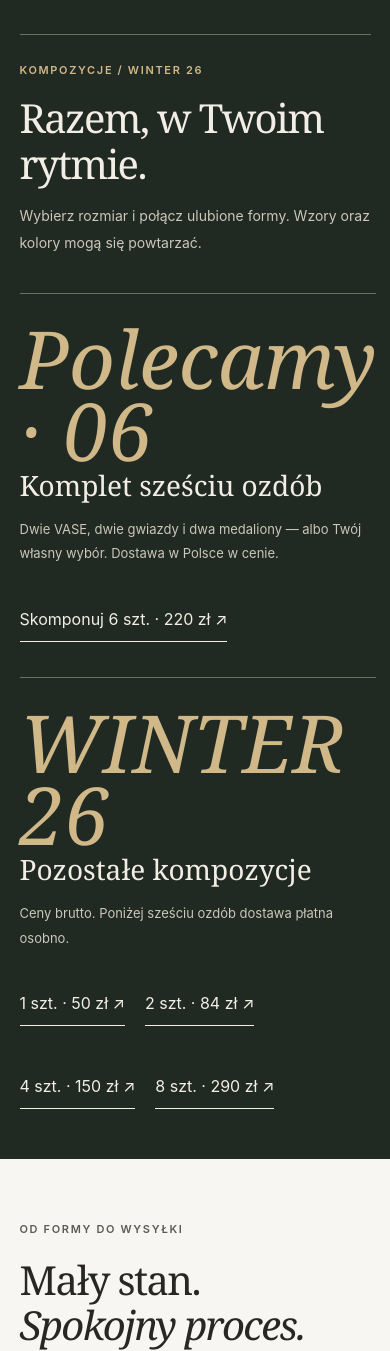
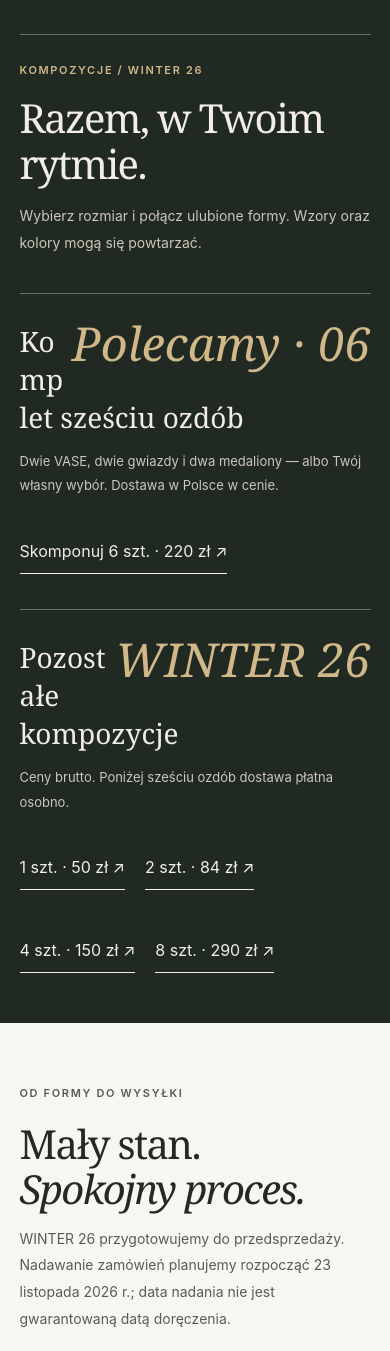
Before and after one commit to pracowniarachunkowosci-debug/form, a PHP site: page /winter-26.html in a window 390 px wide. Shown: the part 5045-6396 px from the top of the page. Run offline with PHP 8.4, Linux system fonts and the light colour scheme.

Commit message:
Fix narrow mobile set cards and Windows checkout path checks

```diff
--- a/winter-26.css
+++ b/winter-26.css
@@ -156,7 +156,9 @@ body { overflow-wrap: break-word; }
  .product-heading { flex-direction: row; flex-wrap: wrap; }
  .product-heading h3 { font-size: 16px; }
  .sets-section { padding-block: 35px 50px; }
- .sets-grid { grid-template-columns: 1fr; gap: 35px; margin-top: 32px; }
+ .sets-grid { grid-template-columns: minmax(0, 1fr); gap: 35px; margin-top: 32px; }
+ .sets-grid article { min-width: 0; }
+ .set-number { max-width: 100%; font-size: clamp(40px, 12vw, 64px); }
  .fulfilment { grid-template-columns: 1fr; gap: 25px; padding-block: 60px; }
  .archive-link { padding-bottom: 50px; }
 }
```
Also changed, not shown: api/_common.php (+7 -1 lines), tests/checkout-live-gates.php (+17 -1 lines).
